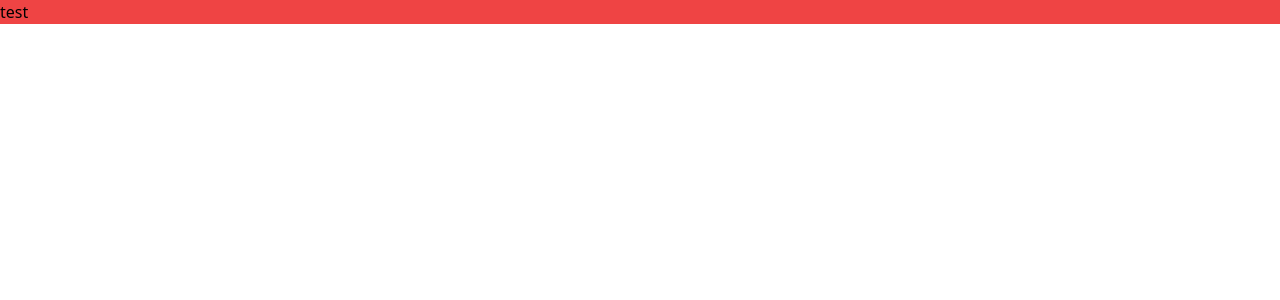
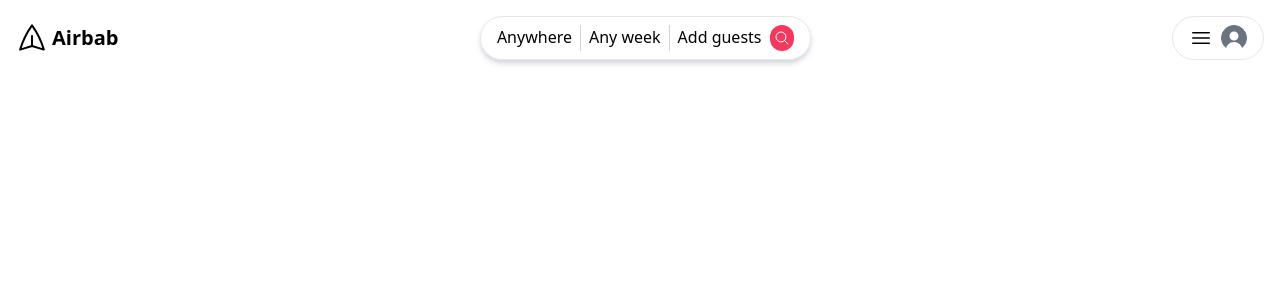
Before and after one commit to KoushikDuttaHih7/Booking-App, a React (Vite) app in the folder client/: page / in a window 1280 px wide. Shown: the top 300 px of the page. Built offline with nearby package versions, Linux system fonts and the light colour scheme.

Commit message:
header setup

```diff
--- a/client/src/App.jsx
+++ b/client/src/App.jsx
@@ -1,7 +1,82 @@
 import "./App.css";
 
 function App() {
-  return <div className="bg-red-500">test</div>;
+  return (
+    <div>
+      <header className="p-4 flex justify-between">
+        <a href="" className="flex items-center gap-1">
+          <svg
+            xmlns="http://www.w3.org/2000/svg"
+            fill="none"
+            viewBox="0 0 24 24"
+            strokeWidth={1.5}
+            stroke="currentColor"
+            className="w-8 h-8 -rotate-90 "
+          >
+            <path
+              strokeLinecap="round"
+              strokeLinejoin="round"
+              d="M6 12L3.269 3.126A59.768 59.768 0 0121.485 12 59.77 59.77 0 013.27 20.876L5.999 12zm0 0h7.5"
+            />
+          </svg>
+          <span className="font-bold text-xl">Airbab</span>
+        </a>
+        <div className="flex gap-2 border border-grey-300 rounded-full py-2 px-4 shadow-md shadow-gray-300">
+          <div>Anywhere</div>
+          <div className="border-l border-gray-300"></div>
+          <div>Any week</div>
+          <div className="border-l border-gray-300"></div>
+          <div>Add guests</div>
+          <button className="bg-primary text-white p-1 rounded-full ">
+            <svg
+              xmlns="http://www.w3.org/2000/svg"
+              fill="none"
+              viewBox="0 0 24 24"
+              strokeWidth={1.5}
+              stroke="currentColor"
+              className="w-4 h-4"
+            >
+              <path
+                strokeLinecap="round"
+                strokeLinejoin="round"
+                d="M21 21l-5.197-5.197m0 0A7.5 7.5 0 105.196 5.196a7.5 7.5 0 0010.607 10.607z"
+              />
+            </svg>
+          </button>
+        </div>
+        <div className="flex items-center gap-2 border border-grey-300 rounded-full py-2 px-4 ">
+          <svg
+            xmlns="http://www.w3.org/2000/svg"
+            fill="none"
+            viewBox="0 0 24 24"
+            strokeWidth={1.5}
+            stroke="currentColor"
+            className="w-6 h-6"
+          >
+            <path
+              strokeLinecap="round"
+              strokeLinejoin="round"
+              d="M3.75 6.75h16.5M3.75 12h16.5m-16.5 5.25h16.5"
+            />
+          </svg>
+          <div className="bg-gray-500 text-white rounded-full border border-gray-500 overflow-hiddle">
+            <svg
+              xmlns="http://www.w3.org/2000/svg"
+              viewBox="0 0 24 24"
+              fill="currentColor"
+              className="w-6 h-6 relative top-1"
+            >
+              <path
+                fillRule="evenodd"
+                d="M7.5 6a4.5 4.5 0 119 0 4.5 4.5 0 01-9 0zM3.751 20.105a8.25 8.25 0 0116.498 0 .75.75 0 01-.437.695A18.683 18.683 0 0112 22.5c-2.786 0-5.433-.608-7.812-1.7a.75.75 0 01-.437-.695z"
+                clipRule="evenodd"
+              />
+            </svg>
+          </div>
+        </div>
+      </header>
+    </div>
+  );
 }
 
 export default App;
--- a/client/tailwind.config.cjs
+++ b/client/tailwind.config.cjs
@@ -2,7 +2,11 @@
 module.exports = {
   content: ["./index.html", "./src/**/*.{js,ts,jsx,tsx}"],
   theme: {
-    extend: {},
+    extend: {
+      colors: {
+        primary: "#F5385D",
+      },
+    },
   },
   plugins: [],
 };
```
